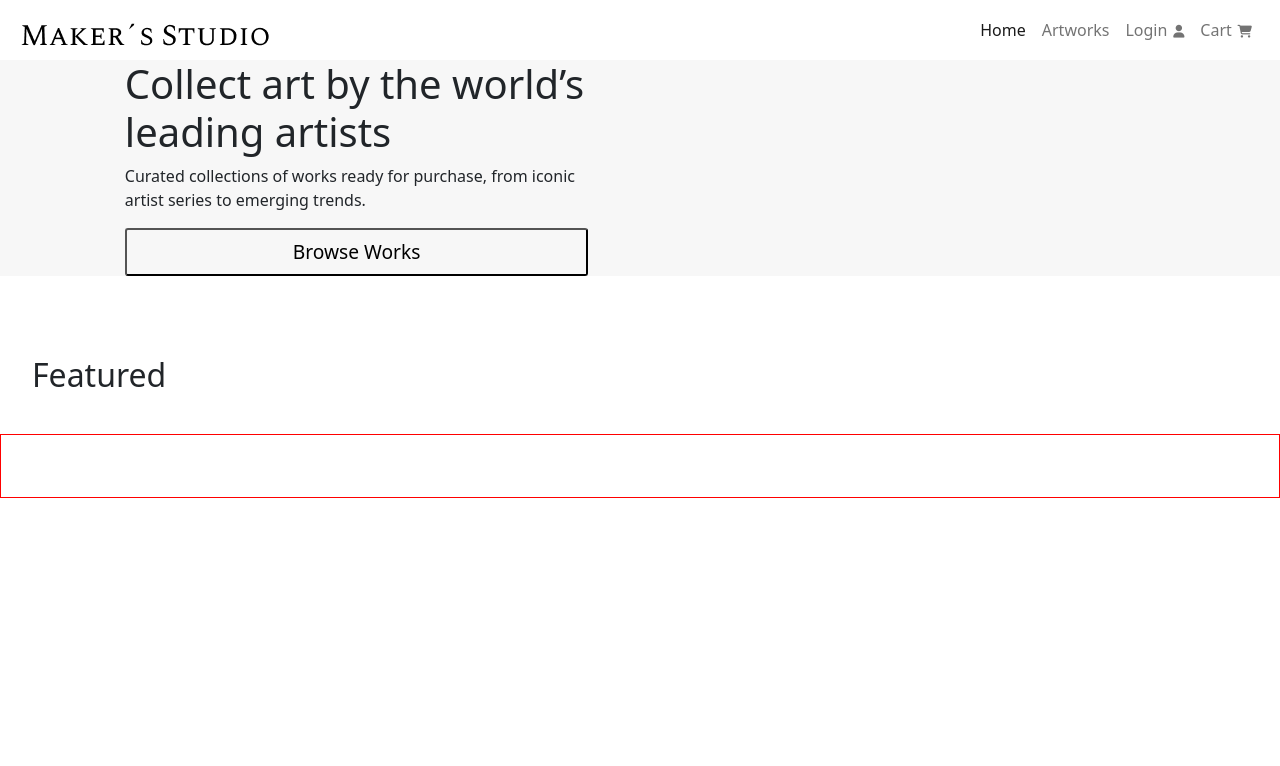
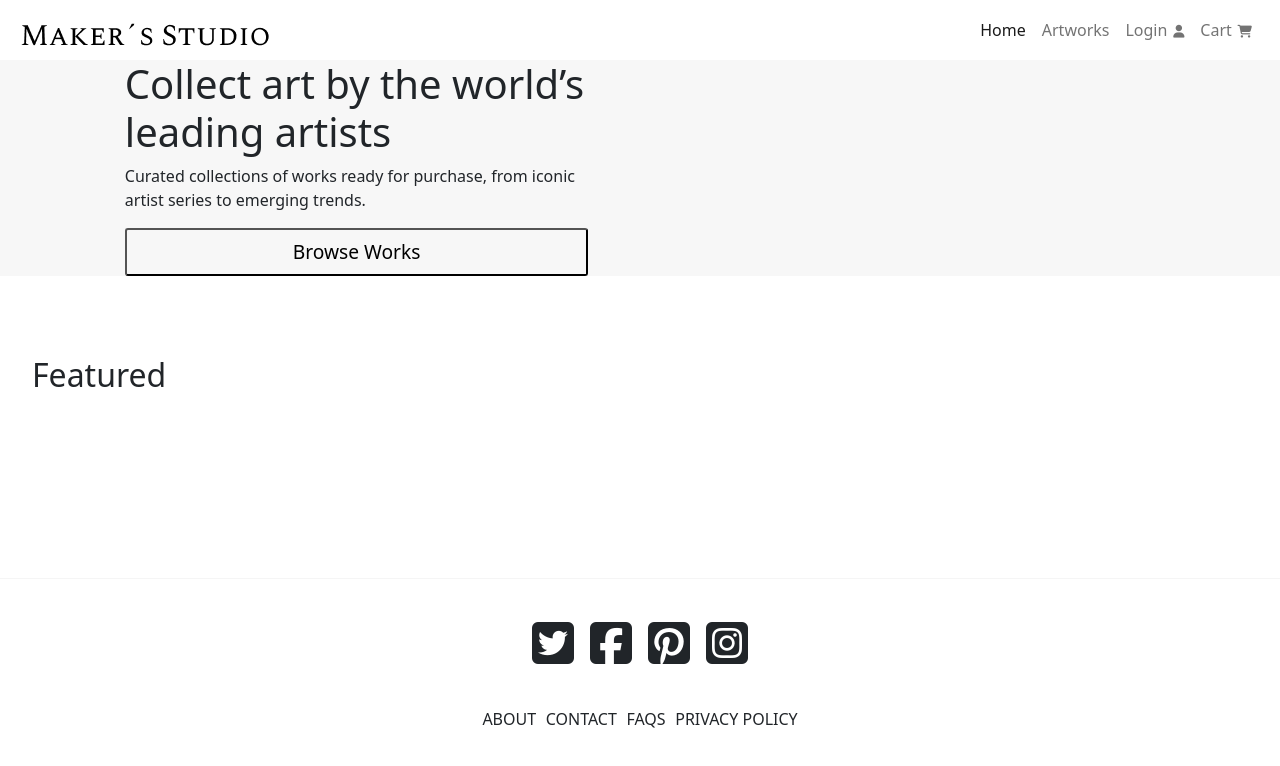
Before and after one commit to Zeken0/Makers-Studio, a plain HTML site: page index.html in a window 1280 px wide. Drawn offline with nearby package versions, Linux system fonts and the light colour scheme; no server answers.

Commit message:
workingl on the footer

```diff
--- a/index.html
+++ b/index.html
@@ -78,7 +78,20 @@
       </section>
     </main>
 
-    <footer></footer>
+    <footer>
+      <div class="social-icons">
+        <i class="fab fa-twitter-square"></i>
+        <i class="fab fa-facebook-square"></i>
+        <i class="fab fa-pinterest-square"></i>
+        <i class="fab fa-instagram-square"></i>
+      </div>
+      <div class="footer-nav">
+        <li>About</li>
+        <li>Contact</li>
+        <li>Faqs</li>
+        <li>Privacy Policy</li>
+      </div>
+    </footer>
 
     <script
       src="https://cdn.jsdelivr.net/npm/@popperjs/core@2.10.2/dist/umd/popper.min.js"
--- a/scss/partials/_homePage.scss
+++ b/scss/partials/_homePage.scss
@@ -64,6 +64,7 @@ main {
   width: 95%;
   margin: auto;
   margin-top: 5rem;
+  margin-bottom: 10rem;
 
   .featured-products {
     display: flex;
@@ -80,16 +81,52 @@ main {
         display: flex;
         flex-direction: column;
         width: 24.09%;
-        cursor: pointer;
+        img {
+          cursor: pointer;
+        }
       }
     }
   }
 }
 /* ----------------------------------------------------- Footer --------------------------------------------- */
 footer {
-  margin-top: 1rem;
-  border: solid red 1px;
-  height: 4rem;
+  border-top: solid whitesmoke 1.2px;
+  height: 12rem;
+  display: flex;
+  flex-direction: column;
+  justify-content: center;
+  align-items: center;
+  row-gap: 2.5rem;
+
+  .social-icons {
+    display: flex;
+    column-gap: 1rem;
+    i {
+      font-size: 3rem;
+      cursor: pointer;
+    }
+    .fa-twitter-square:hover {
+      color: #00acee;
+    }
+    .fa-facebook-square:hover {
+      color: #3b5998;
+    }
+    .fa-pinterest-square:hover {
+      color: #c8232c;
+    }
+    .fa-instagram-square:hover {
+      color: #7232bd;
+    }
+  }
+
+  .footer-nav {
+    display: flex;
+    column-gap: 0.6rem;
+    text-transform: uppercase;
+    li {
+      cursor: pointer;
+    }
+  }
 }
 
 /* ----------------------------------------------------- Tablet -------------------------------------------- */
```
Also changed, not shown: css/styles.css, 1 other file.
